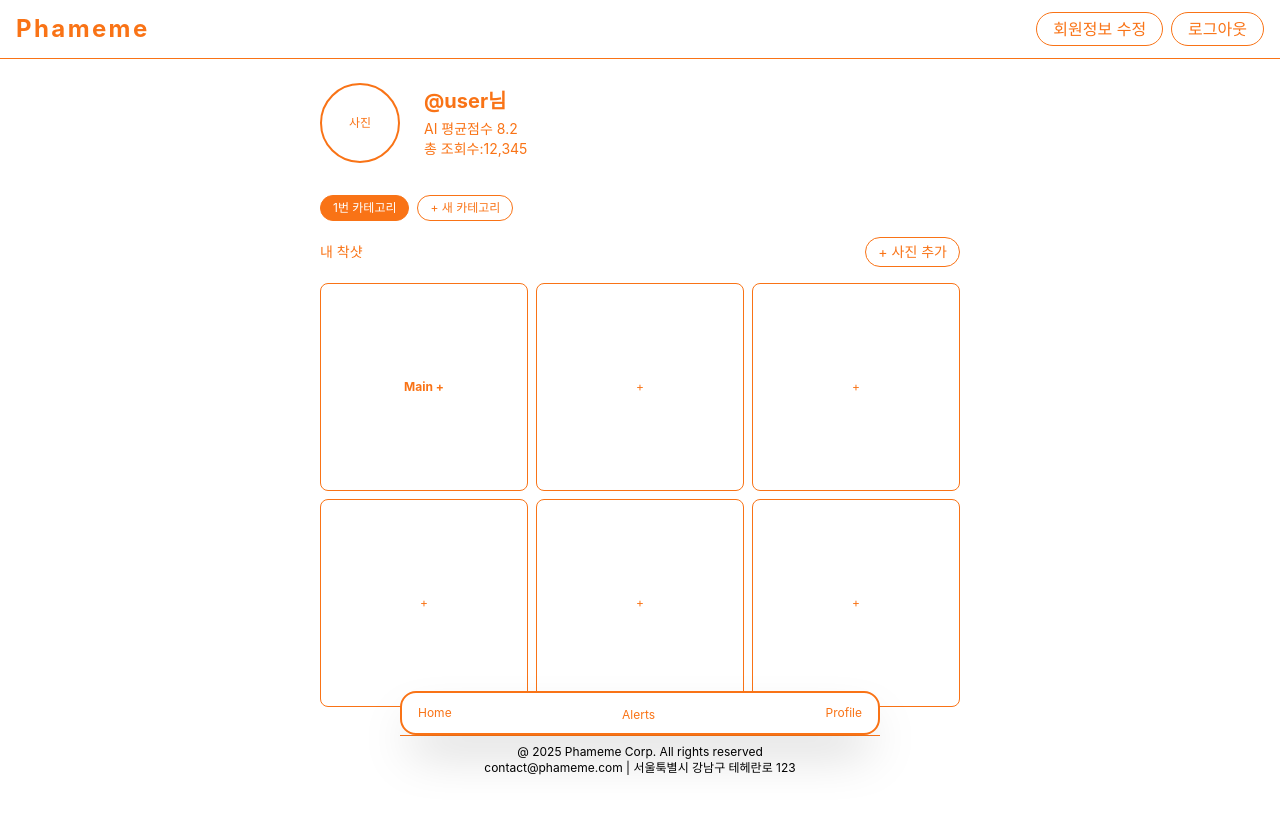
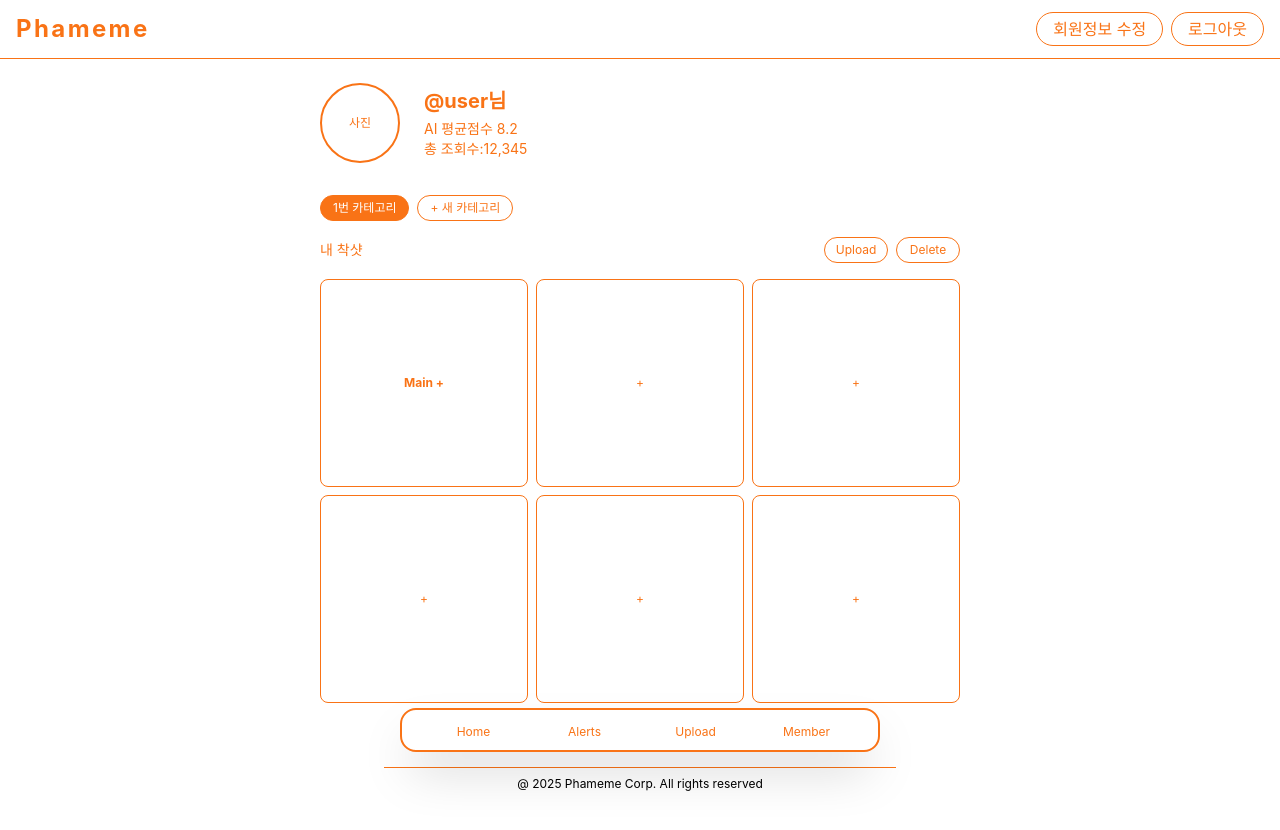
Before and after one commit to momohyphon/phameme-web, a React (Vite) app: page /mypage in a window 1280 px wide. Shown: the top 830 px of the page. Built offline with nearby package versions, Linux system fonts and the light colour scheme; no server answers; the database is empty; sample sign-in values are in the browser's storage.

Commit message:
하단탭수정

```diff
--- a/src/pages/BottomNav.jsx
+++ b/src/pages/BottomNav.jsx
@@ -14,6 +14,7 @@ function BottomNav() {
     }, 800);
     return () => clearInterval(interval);
   }, []);
+
   useEffect(() => {
     const interval = setInterval(() => {
       setColorIndex((prev) => (prev + 1) % neonColors.length);
@@ -24,53 +25,40 @@ function BottomNav() {
   const currentColor = neonColors[colorIndex];
 
   return (
-    <div className="fixed bottom-4 left-1/2 -translate-x-1/2 w-full max-w-lg px-4">
+    <>
+      {/* 탭 카드 - z-50으로 사진 위에 표시 */}
+      <div className="fixed left-1/2 -translate-x-1/2 w-full max-w-lg px-4 z-50" style={{ bottom: "3rem" }}>
         <div
           style={{
-          transform: float ? "translateY(-6px)" : "translateY(0px)",
+            transform: float ? "translateY(-3px)" : "translateY(0px)",
             transition: "transform 0.8s ease-in-out",
             borderColor: currentColor,
           }}
           className="flex justify-around items-center bg-white border-2 rounded-2xl px-4 py-2 shadow-2xl"
         >
-        <button
-          onClick={() => navigate("/")}
-          style={{ color: currentColor }}
-          className="flex flex-col items-center gap-1"
-        >
+          <button onClick={() => navigate("/")} style={{ color: currentColor }} className="flex-1 text-center">
             <span className="text-xs">Home</span>
           </button>
-        <button
-          onClick={() => navigate("/notifications")}
-          style={{ color: currentColor }}
-          className="flex-1 text-center"
-        >
+          <button onClick={() => navigate("/notifications")} style={{ color: currentColor }} className="flex-1 text-center">
             <span className="text-xs">Alerts</span>
           </button>
-
-        {/* 마이페이지 버튼 */}
-        <button
-          onClick={() => navigate("/mypage")}
-          style={{ color: currentColor }}
-          className="flex flex-col items-center gap-1"
-        >
-          <span className="text-xs">Profile</span>
+          <button onClick={() => navigate("/mypage")} style={{ color: currentColor }} className="flex-1 text-center">
+            <span className="text-xs">Upload</span>
+          </button>
+          <button onClick={() => navigate("/mypage")} style={{ color: currentColor }} className="flex-1 text-center">
+            <span className="text-xs">Member</span>
           </button>
         </div>
+      </div>
 
-      {/* 하단 구분선 */}
+      {/* 하단 구분선 - z 없이 사진 뒤로 */}
       <div
-        style={{ borderColor: currentColor }}
-        className="border-t  px-4 py-2 text-center bg-white"
+        className="fixed left-1/2 -translate-x-1/2 w-full max-w-lg px-4 text-center"
+        style={{ bottom: "0", borderTop: `1px solid ${currentColor}`, paddingTop: "0.5rem", paddingBottom: "0.5rem", backgroundColor: "white" }}
       >
-        <p className="text-blck text-xs">
-          @ 2025 Phameme Corp. All rights reserved
-        </p>
-        <p className="text-black text-xs">
-          contact@phameme.com | 서울툭별시 강남구 테헤란로 123
-        </p>
+        <p className="text-black text-xs">@ 2025 Phameme Corp. All rights reserved</p>
       </div>
-    </div>
+    </>
   );
 }
 
--- a/src/pages/Home.jsx
+++ b/src/pages/Home.jsx
@@ -2,6 +2,8 @@ import { useNavigate } from "react-router-dom";
 import { useState, useEffect } from "react";
 import { collection, getDocs, query, getDoc, doc } from "firebase/firestore";
 import { db } from "../firebase";
+import { auth } from "../firebase";
+import { onAuthStateChanged, signOut } from "firebase/auth";
 
 function Home() {
   const neonColors = ["#7C3AED", "#EC4899", "#F97316", "#3B82F6", "#10B981"];
@@ -9,6 +11,14 @@ function Home() {
   const navigate = useNavigate();
   const [cards, setCards] = useState([]);
   const [activeIndex, setActiveIndex] = useState({});
+  const [currentUser, setCurrentUser] = useState(null);
+
+  useEffect(() => {
+    const unsubscribe = onAuthStateChanged(auth, (user) => {
+      setCurrentUser(user);
+    });
+    return () => unsubscribe();
+  }, []);
 
   useEffect(() => {
     const interval = setInterval(() => {
@@ -66,29 +76,13 @@ function Home() {
         <button
           style={{ borderColor: currentColor, color: currentColor, transition: "border-color 1s ease, color 1s ease" }}
           className="border px-4 rounded-full transition"
-          onClick={() => navigate("/login")}
+          onClick={() => currentUser ? signOut(auth) : navigate("/login")}
         >
-          로그인
+          {currentUser ? "로그아웃" : "로그인"}
         </button>
       </header>
 
       <main className="max-w-lg mx-auto px-4 py-6 pb-32">
-        <div
-          style={{ borderColor: currentColor, transition: "border-color 1s ease" }}
-          className="border-2 rounded-xl p-4 mb-6 text-center shadow-md"
-        >
-          <p style={{ color: currentColor }} className="text-sm font-bold">
-            오늘의 착샷을 올려보세요
-          </p>
-          <button
-            onClick={() => navigate("/mypage")}
-            style={{ borderColor: currentColor, color: currentColor, transition: "border-color 1s ease, color 1s ease" }}
-            className="mt-2 border px-6 py-2 rounded-full text-sm font-bold transition"
-          >
-            업로드
-          </button>
-        </div>
-
         <div className="space-y-6">
           {cards.length === 0 ? (
             <p style={{ color: currentColor }} className="text-center text-sm">
@@ -123,7 +117,7 @@ function Home() {
 
                     <div
                       className="w-full overflow-hidden cursor-grab"
-                      style={{ aspectRatio: "4/5" }}
+                      style={{ aspectRatio: "4/5.8" }}
                       onTouchStart={(e) => {
                         e.currentTarget.dataset.startX = e.touches[0].clientX;
                       }}
@@ -187,7 +181,7 @@ function Home() {
                       className="absolute bottom-0 left-0 z-10 w-full px-4 py-3 flex justify-between items-center"
                       style={{ background: "linear-gradient(to top, rgba(0,0,0,0.4), transparent)" }}
                     >
-                      <span className="text-sm text-white drop-shadow">AI점수: -</span>
+                      <span className="text-sm text-white drop-shadow">Analyzed by Gemini: -</span>
                       <span className="text-xs text-white drop-shadow">조회수 -</span>
                     </div>
                   </div>
--- a/src/pages/MyPage.jsx
+++ b/src/pages/MyPage.jsx
@@ -18,6 +18,10 @@ function MyPage() {
   const fileInputRef = useRef(null);
   const [selectedSlot, setSelectedSlot] = useState(null);
   const [categoryIds, setCategoryIds] = useState([null]);
+  // 삭제 모드 상태 - true면 체크박스 표시
+  const [deleteMode, setDeleteMode] = useState(false);
+  // 선택된 삭제 슬롯 인덱스 목록
+  const [selectedForDelete, setSelectedForDelete] = useState([]);
 
   const handleLogout = async () => {
     try {
@@ -38,8 +42,11 @@ function MyPage() {
 
   useEffect(() => {
     const unsubscribe = onAuthStateChanged(auth, async (user) => {
+        if (!user) {
+          navigate("/login");
+          return;
+        }
         setCurrentUser(user);
-      if (user) {
         const docRef = doc(db, "users", user.uid);
         const docSnap = await getDoc(docRef);
         if (docSnap.exists()) {
@@ -70,7 +77,7 @@ function MyPage() {
           setCategoryIds(cardList.map((c) => c.id));
           setCurrentCategoryIdx(loadedCategories.length - 1);
         }
-      }
+
     });
     return () => unsubscribe();
   }, []);
@@ -78,6 +85,13 @@ function MyPage() {
   const currentColor = neonColors[colorIndex];
 
   const handleSlotClick = (index) => {
+    // 삭제 모드일 때는 체크박스 토글
+    if (deleteMode) {
+      setSelectedForDelete((prev) =>
+        prev.includes(index) ? prev.filter((i) => i !== index) : [...prev, index]
+      );
+      return;
+    }
     setSelectedSlot(index);
     fileInputRef.current.click();
   };
@@ -111,7 +125,6 @@ function MyPage() {
     setUploadingSlot(selectedSlot);
 
     try {
-      // Cloudinary에 첫 번째 파일만 업로드
       const formData = new FormData();
       formData.append("file", files[0]);
       formData.append("upload_preset", "phameme_upload");
@@ -121,7 +134,6 @@ function MyPage() {
       });
       const data = await res.json();
       if (!data.secure_url) throw new Error("Cloudinary 업로드 실패");
-      // 슬롯에 URL 문자열로 저장 - Firestore는 중첩 배열 미지원
       const uploadedURL = data.secure_url;
 
       const newCategories = categories.map((cat, ci) => {
@@ -160,6 +172,40 @@ function MyPage() {
     e.target.value = "";
     setUploadingSlot(null);
     setSelectedSlot(null);
+  };
+
+  // Delete 버튼 클릭 - 삭제 모드 진입 또는 선택된 슬롯 삭제 실행
+  const handleDeleteClick = async () => {
+    if (!deleteMode) {
+      // 첫 번째 클릭 - 삭제 모드 진입
+      setDeleteMode(true);
+      setSelectedForDelete([]);
+      return;
+    }
+    // 두 번째 클릭 - 선택된 슬롯 삭제 실행
+    if (selectedForDelete.length === 0) {
+      alert("삭제할 사진을 선택하세요.");
+      return;
+    }
+    const newCategories = categories.map((cat, ci) => {
+      if (ci !== currentCategoryIdx) return cat;
+      const newSlots = [...cat];
+      selectedForDelete.forEach((idx) => {
+        newSlots[idx] = null;
+      });
+      return newSlots;
+    });
+    setCategories(newCategories);
+
+    const currentCatId = categoryIds[currentCategoryIdx];
+    if (currentCatId) {
+      await updateDoc(doc(db, "categories", currentCatId), {
+        slots: newCategories[currentCategoryIdx],
+      });
+    }
+    // 삭제 모드 종료
+    setDeleteMode(false);
+    setSelectedForDelete([]);
   };
 
   const currentSlots = categories[currentCategoryIdx] || [null, null, null, null, null, null];
@@ -241,13 +287,26 @@ function MyPage() {
 
         <div className="flex items-center justify-between mb-4">
           <p style={{ color: currentColor }} className="text-sm">내 착샷</p>
+          <div className="flex gap-2">
             <button
               style={{ borderColor: currentColor, color: currentColor }}
-            className="border px-3 py-1 rounded-full text-sm"
+              className="border px-2 py-1 rounded-full text-xs w-16 text-center"
               onClick={handleAddClick}
             >
-            + 사진 추가
+              Upload
             </button>
+            <button
+              style={{
+                borderColor: currentColor,
+                color: deleteMode ? "white" : currentColor,
+                backgroundColor: deleteMode ? currentColor : "white",
+              }}
+              className="border px-2 py-1 rounded-full text-xs w-16 text-center"
+              onClick={handleDeleteClick}
+            >
+              Delete
+            </button>
+          </div>
         </div>
 
         <input
@@ -263,13 +322,24 @@ function MyPage() {
             <div
               key={i}
               style={{ borderColor: currentColor, transition: "border-color 1s ease" }}
-              className="aspect-square bg-white border rounded-lg overflow-hidden flex items-center justify-center cursor-pointer"
+              className="aspect-square bg-white border rounded-lg overflow-hidden flex items-center justify-center cursor-pointer relative"
               onClick={() => handleSlotClick(i)}
             >
+              {/* 삭제 모드일 때 사진 있는 슬롯에만 체크박스 표시 */}
+              {deleteMode && slot && (
+                <div className="absolute top-1 left-1 z-10">
+                  <input
+                    type="checkbox"
+                    checked={selectedForDelete.includes(i)}
+                    onChange={() => {}}
+                    style={{ accentColor: currentColor }}
+                    className="w-4 h-4 cursor-pointer"
+                  />
+                </div>
+              )}
               {uploadingSlot === i ? (
                 <span style={{ color: currentColor }} className="text-xs">업로드 중...</span>
               ) : slot ? (
-                // 슬롯에 URL 문자열 저장이므로 slot 그대로 사용
                 <img src={slot} className="w-full h-full object-cover" />
               ) : i === 0 ? (
                 <span style={{ color: currentColor }} className="text-xs font-bold">Main +</span>
```
Lines whose indentation alone changed are shown as unchanged.
